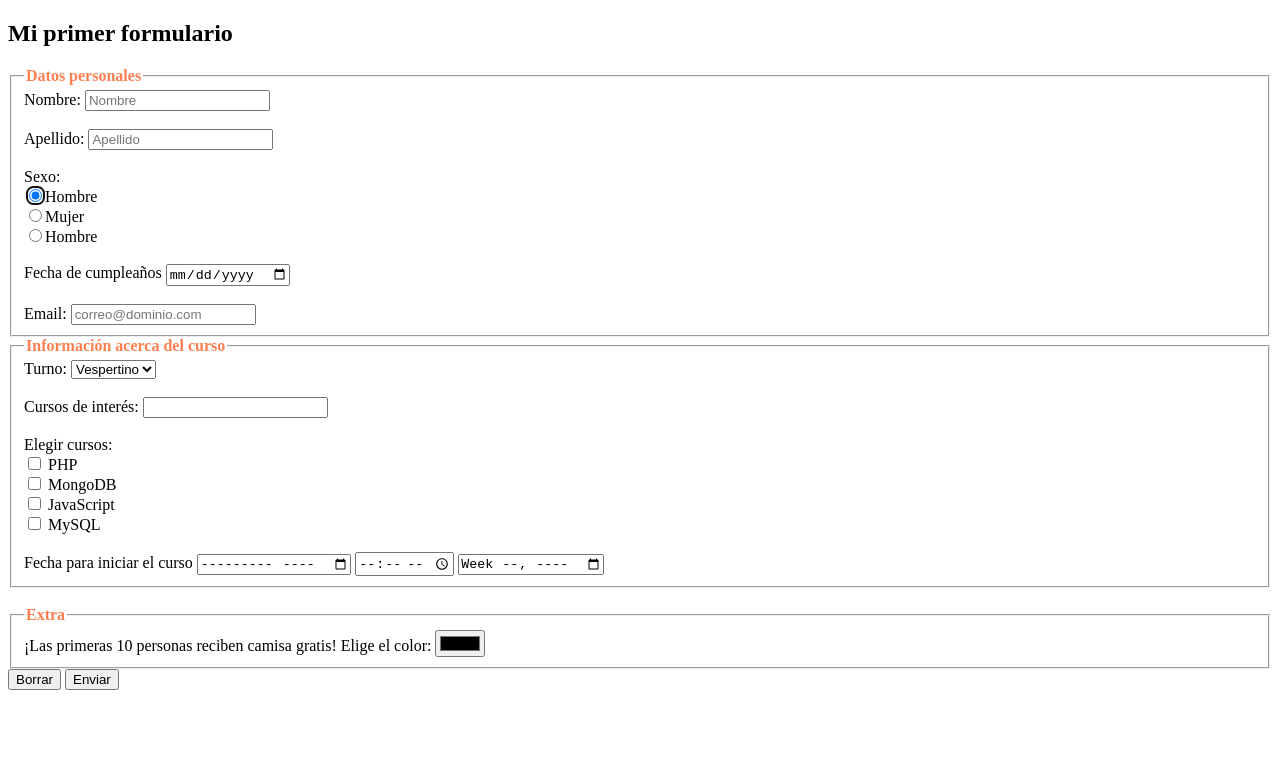
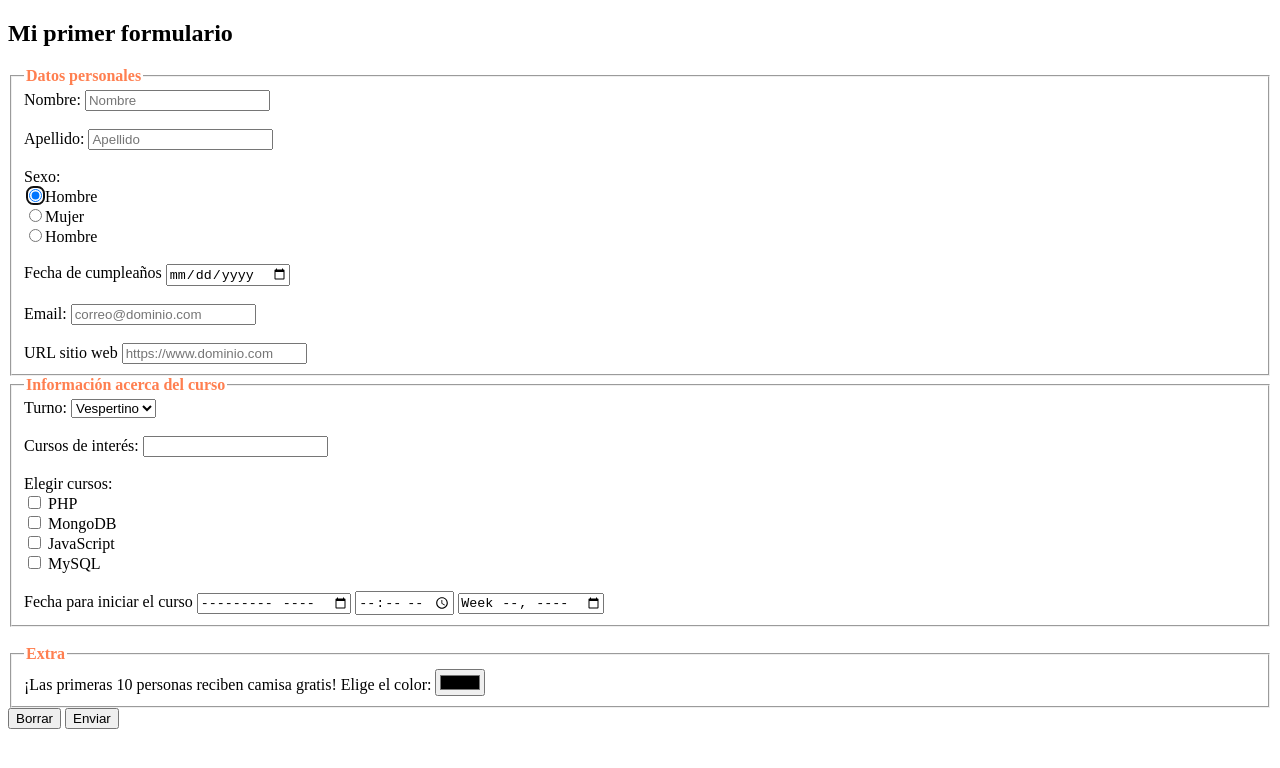
Before and after one commit to JesusDiaz08/Desarrollo-Web, a plain HTML site: page html/index_form.html in a window 1280 px wide. Drawn offline with Linux system fonts and the light colour scheme.

Commit message:
Input: url

```diff
--- a/html/index_form.html
+++ b/html/index_form.html
@@ -41,6 +41,11 @@
 
             <label for="correo-usuario">Email: </label>
                 <input type="email" name="correo" id="correo-usuario" placeholder="correo@dominio.com">
+
+            <br><br>
+
+            <label for="url-sitio">URL sitio web</label>
+            <input type="url" name="url" id="url-sitio" placeholder="https://www.dominio.com"/>
 
         </fieldset>
 
```
